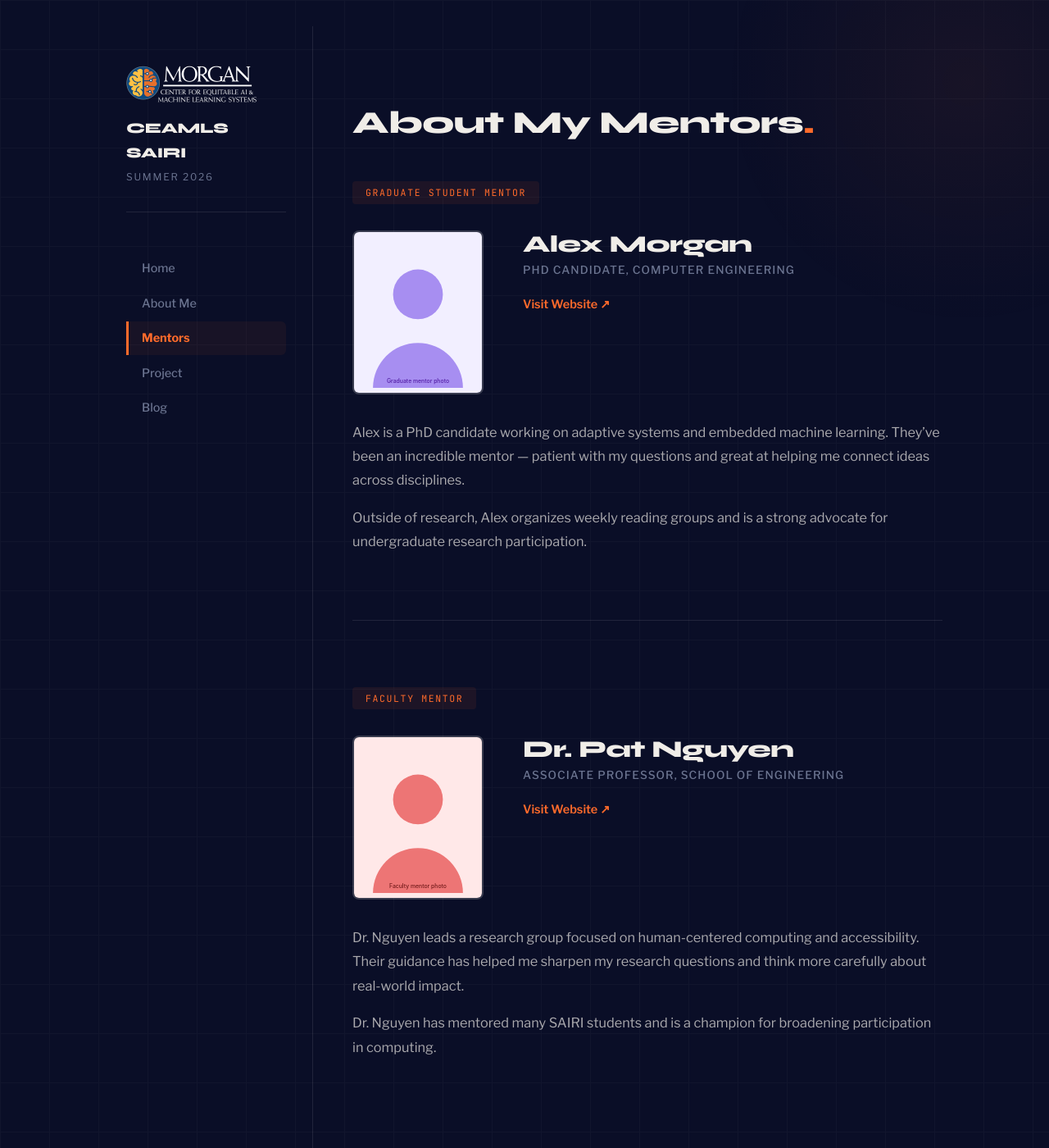
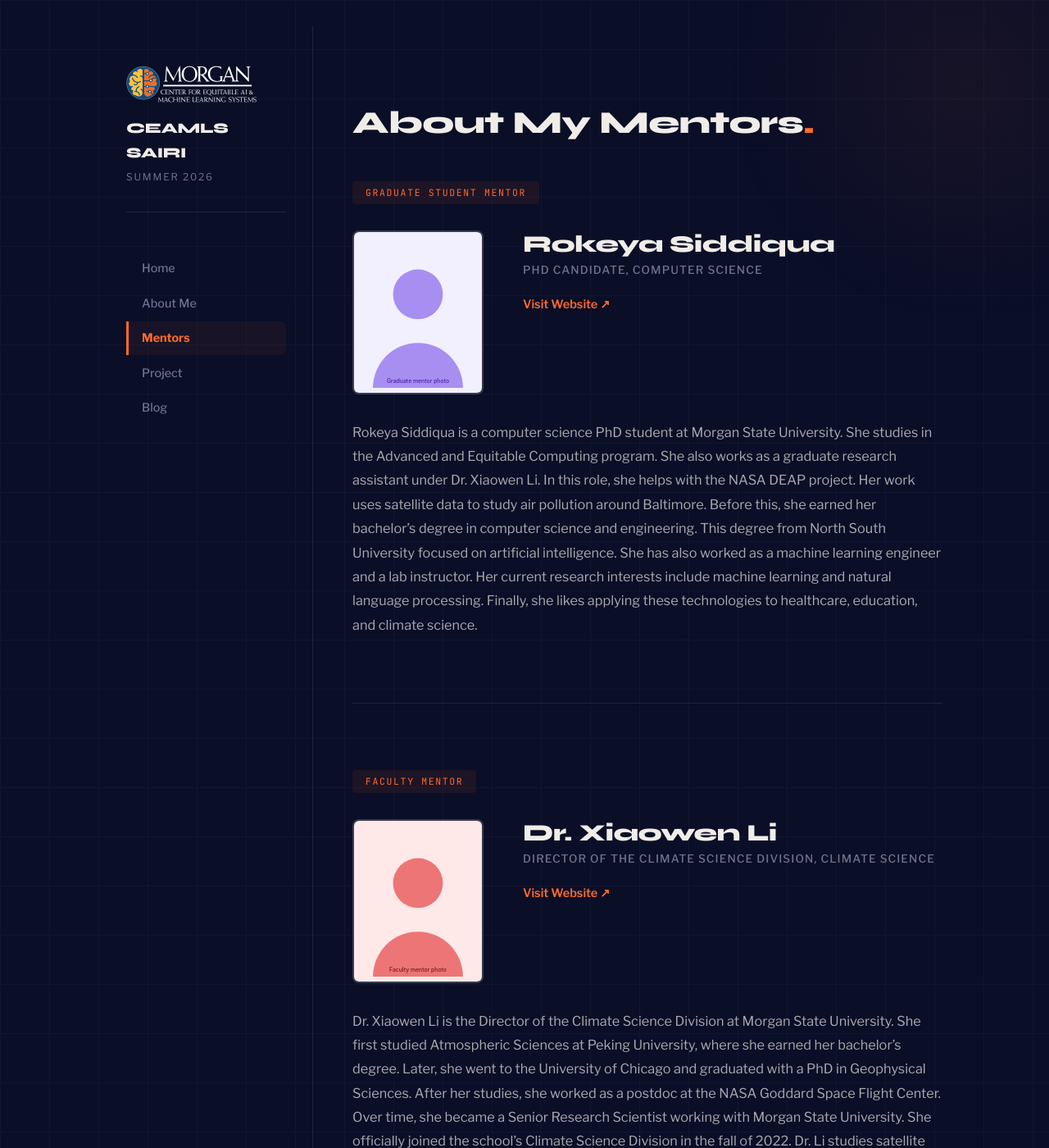
Before and after one commit to JulienNgando/julienngandoceamIs26.github.io, a Jekyll site: the page built from pages/about-my-mentor.md, in a window 1280 px wide and 1400 px high. Shown: the whole window at 82% size. Built offline with Jekyll 4.4.1, drawn with Linux system fonts in a browser that asks for light colours; some of the changed text lies outside the part shown.

Commit message:
Update about-my-mentor.md

```diff
--- a/pages/about-my-mentor.md
+++ b/pages/about-my-mentor.md
@@ -4,28 +4,18 @@ title: About My Mentors
 permalink: /about-my-mentor.html
 
 graduate_mentor:
-  name: Alex Morgan
-  title: PhD Candidate, Computer Engineering
+  name: Rokeya Siddiqua
+  title: PhD Candidate, Computer Science
   image: /assets/images/graduate-student-mentor.svg
-  website: https://example.com/alex-morgan
+  website: https://scholar.google.com/citations?user=FeLknx4AAAAJ&hl=en
   bio: |
-    Alex is a PhD candidate working on adaptive systems and embedded machine learning.
-    They've been an incredible mentor — patient with my questions and great at helping
-    me connect ideas across disciplines.
-
-    Outside of research, Alex organizes weekly reading groups and is a strong advocate
-    for undergraduate research participation.
+    Rokeya Siddiqua is a computer science PhD student at Morgan State University. She studies in the Advanced and Equitable Computing program. She also works as a graduate research assistant under Dr. Xiaowen Li. In this role, she helps with the NASA DEAP project. Her work uses satellite data to study air pollution around Baltimore. Before this, she earned her bachelor's degree in computer science and engineering. This degree from North South University focused on artificial intelligence. She has also worked as a machine learning engineer and a lab instructor. Her current research interests include machine learning and natural language processing. Finally, she likes applying these technologies to healthcare, education, and climate science.
 
 faculty_mentor:
-  name: Dr. Pat Nguyen
-  title: Associate Professor, School of Engineering
+  name: Dr. Xiaowen Li
+  title: Director of the Climate Science Division, Climate Science
   image: /assets/images/faculty-mentor.svg
-  website: https://example.com/pat-nguyen
+  website: https://www.researchgate.net/scientific-contributions/Xiaowen-Li-79246054
   bio: |
-    Dr. Nguyen leads a research group focused on human-centered computing and
-    accessibility. Their guidance has helped me sharpen my research questions and
-    think more carefully about real-world impact.
-
-    Dr. Nguyen has mentored many SAIRI students and is a champion for broadening
-    participation in computing.
+    Dr. Xiaowen Li is the Director of the Climate Science Division at Morgan State University. She first studied Atmospheric Sciences at Peking University, where she earned her bachelor’s degree. Later, she went to the University of Chicago and graduated with a PhD in Geophysical Sciences. After her studies, she worked as a postdoc at the NASA Goddard Space Flight Center. Over time, she became a Senior Research Scientist working with Morgan State University. She officially joined the school's Climate Science Division in the fall of 2022. Dr. Li studies satellite meteorology, rain physics, and how clouds and aerosols interact. She also focuses her research on regional weather modeling and climate sciences. Her latest work involves using machine learning for weather data and satellite information.
 ---
```
